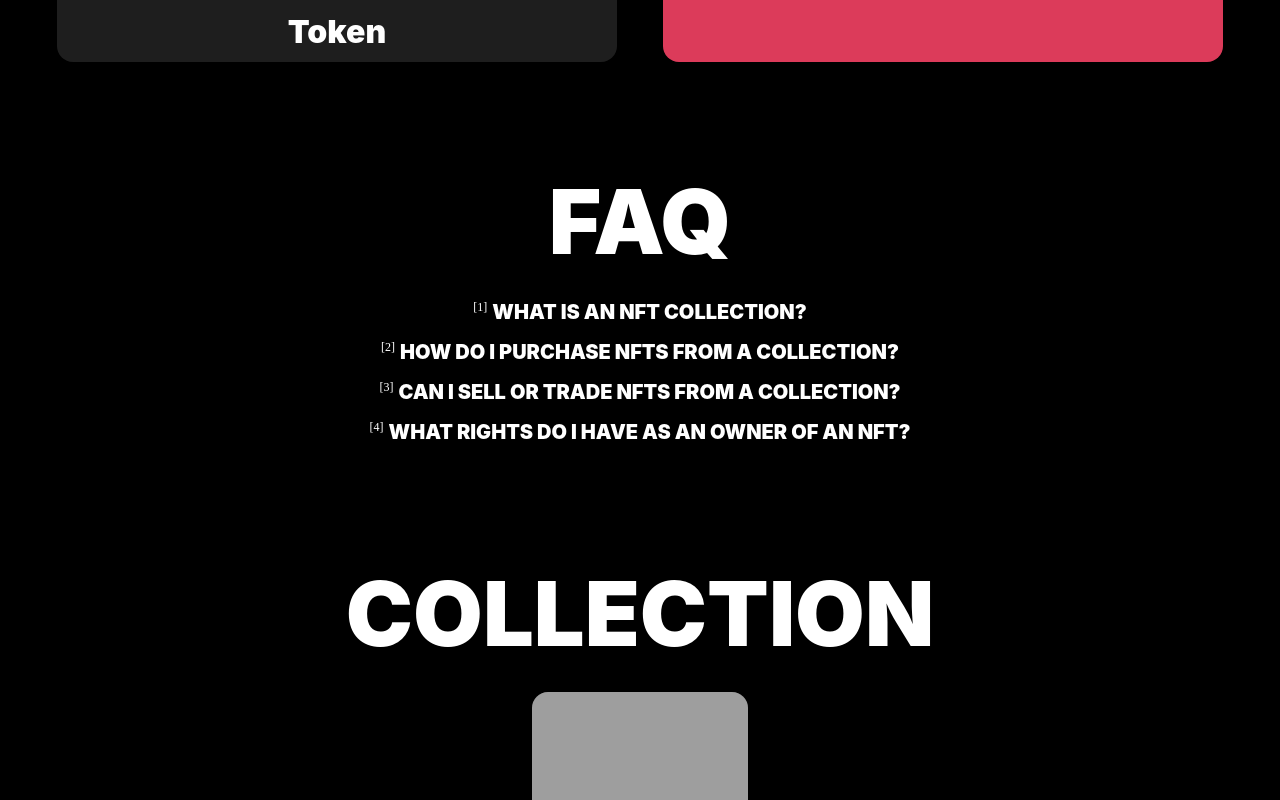
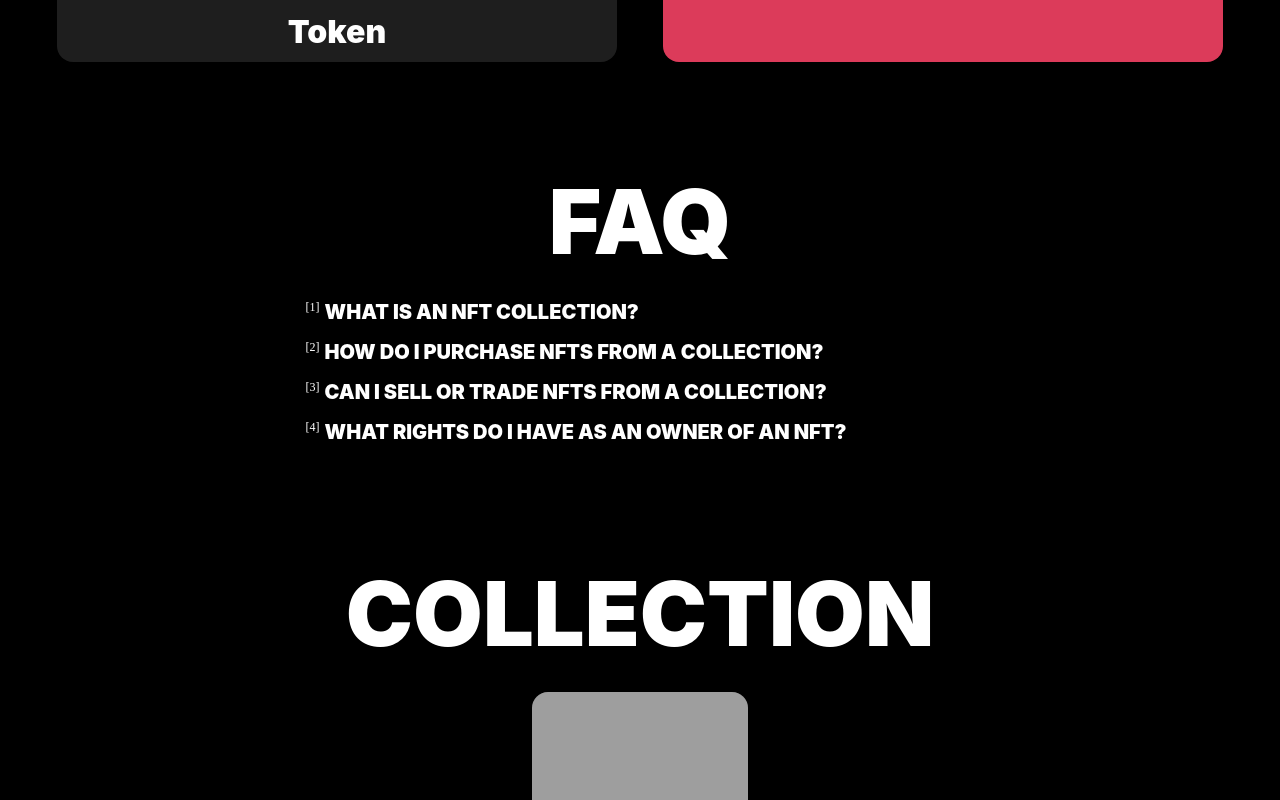
Before and after one commit to Bogdddan/test-softryzen, a React (Create React App) app: page / in a window 1280 px wide. Shown: the part 3520-4320 px from the top of the page. Built offline with nearby package versions, Linux system fonts and the light colour scheme; grey boxes are pictures that could not be loaded; a web font is replaced by a local one.

Commit message:
add cursor

```diff
--- a/src/components/faq/Faq.jsx
+++ b/src/components/faq/Faq.jsx
@@ -26,7 +26,7 @@ const FAQ = () => {
         <div key={index} className={css.dsd} onClick={() => toggleQuestion(index)}>
           <div>
             <div className={css.questionNumber}>[{index + 1}]  </div>
-            <div>
+            <div className={css.questionContainer}>
               <div className={css.faqQuestion}>{faq.question}</div>
               <div> {openedQuestion === index && <div className={css.faqAnswer}>{faq.answer}</div>}</div>
             </div>
--- a/src/components/faq/faq.module.css
+++ b/src/components/faq/faq.module.css
@@ -19,6 +19,9 @@
     font-family: Biro Script Plus;
     font-weight: 400;
     font-size: 12px;
+}
+.questionContainer{
+    cursor: pointer;
 }
 .dsd{
     gap: 5px;
@@ -48,9 +51,15 @@ h2{
     h2{
         font-size: 80px;
     }
+    .questionContainer{
+        width: 350px;
+    }
 }
 @media screen and (min-width: 1280px) {
     h2{
         font-size: 160px;
     }
+    .questionContainer{
+        width: 650px;
+    }
 }
```
